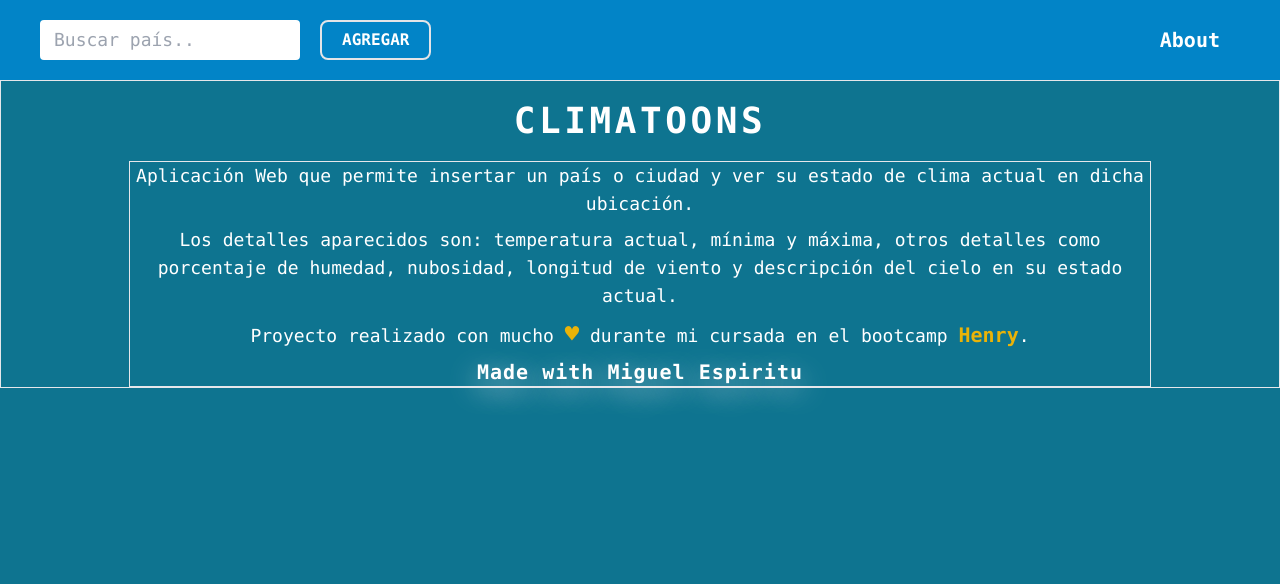
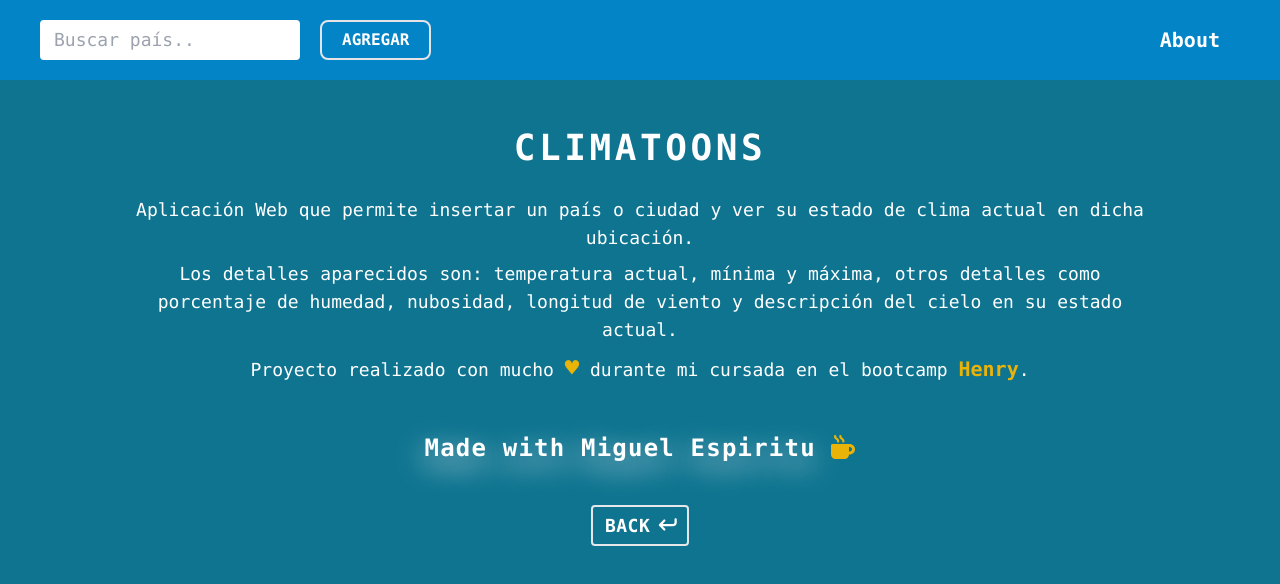
Before and after one commit to Eifro/app-weather, a React (Create React App) app: page /about in a window 1280 px wide. Shown: the top 584 px of the page. Built offline with nearby package versions, Linux system fonts and the light colour scheme.

Commit message:
about end desktop

```diff
--- a/src/components/About.jsx
+++ b/src/components/About.jsx
@@ -1,12 +1,17 @@
 import NavBar from "./NavBar";
+import { Link } from 'react-router-dom';
+
+/* imp font awesome */
+import { FontAwesomeIcon } from "@fortawesome/react-fontawesome";
+import { faArrowTurnDown, faMugHot } from "@fortawesome/free-solid-svg-icons";
 
 export default function About() {
   return (
     <div className="about text-white">
       <NavBar />
-      <div className="container mx-auto border text-center">
-        <h1 className="font-bold text-4xl tracking-widest my-5">CLIMATOONS</h1>
-        <div className="description border w-4/5 mx-auto flex flex-col gap-2 text-lg">
+      <div className="container mx-auto text-center mt-12">
+        <h1 className="font-bold text-4xl tracking-widest my-7">CLIMATOONS</h1>
+        <div className="description w-4/5 mx-auto flex flex-col gap-2 text-lg mb-12">
           <p>
             Aplicación Web que permite insertar un país o ciudad y ver su estado
             de clima actual en dicha ubicación.
@@ -25,8 +30,9 @@ export default function About() {
             <span className="text-yellow-500 text-2xl">♥</span> durante mi
             cursada en el bootcamp <span className="text-yellow-500 font-bold text-xl">Henry</span>.
           </p>
-          <p className="font-bold tracking-wider text-xl text-shadow-xl">Made with Miguel Espiritu</p>
+          <p className="font-bold tracking-wider text-2xl text-shadow-xl mt-10">Made with Miguel Espiritu <FontAwesomeIcon icon={faMugHot} className="text-yellow-500" /></p>
         </div>
+        <Link to='/' className="btn-back-home border-2 px-3 py-2 rounded text-lg font-bold uppercase tracking-wide hover:bg-white hover:text-zinc-600 transition duration-600">Back <FontAwesomeIcon icon={faArrowTurnDown} className="rotate-90" /> </Link>
       </div>
     </div>
   );
```
